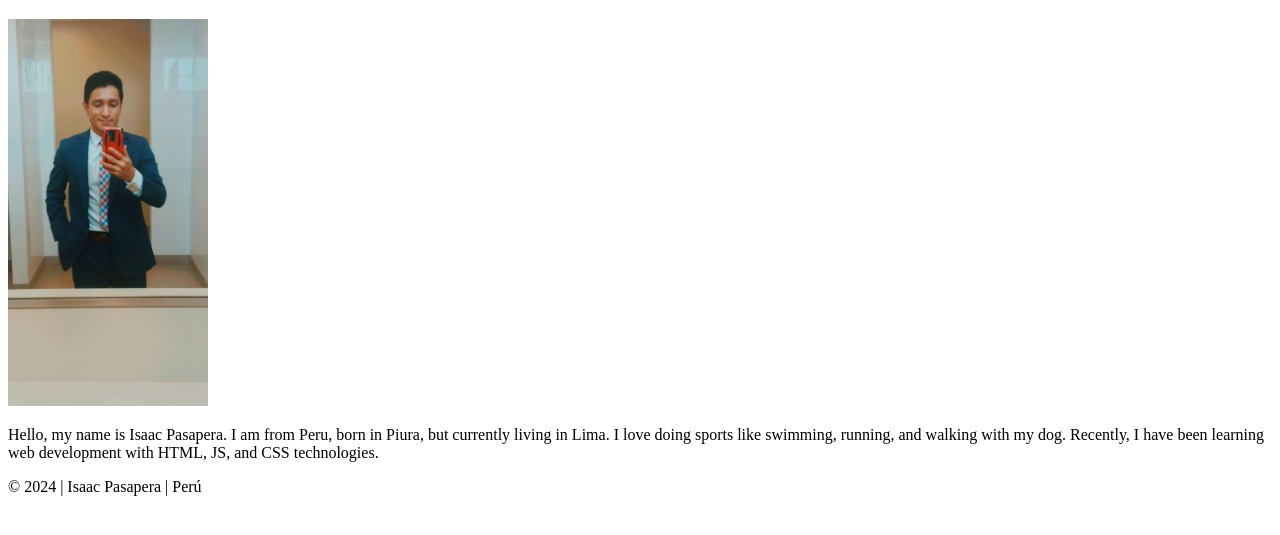
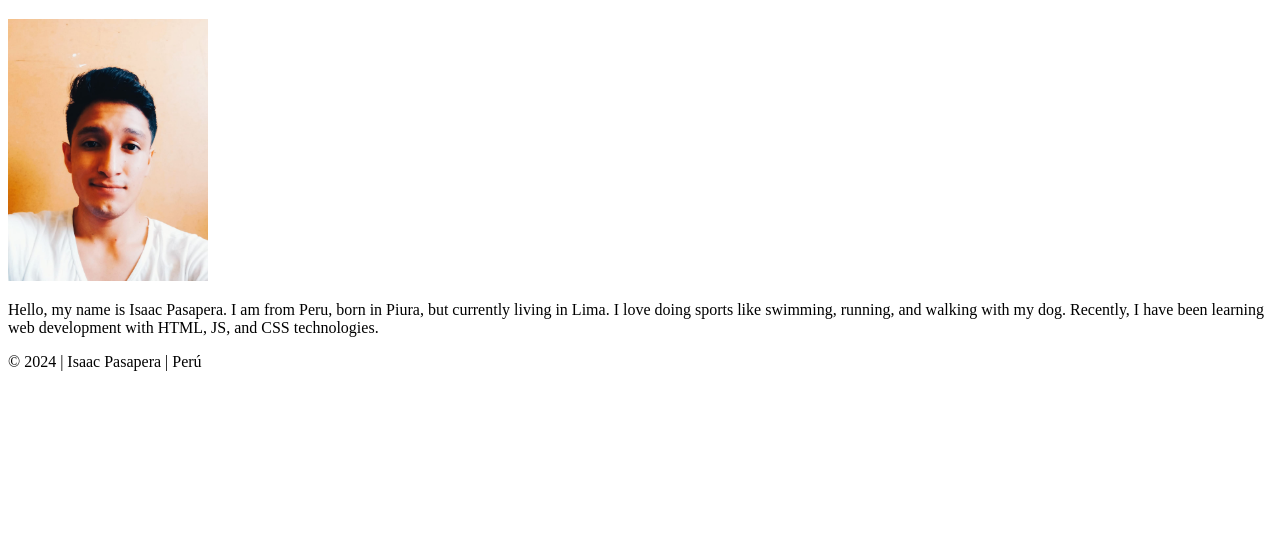
Before and after one commit to isaacpassnav/wdd130, a plain HTML site: page index.html in a window 1280 px wide. Shown: the part 87-622 px from the top of the page. Drawn offline with Linux system fonts and the light colour scheme.

Commit message:
change image

```diff
--- a/index.html
+++ b/index.html
@@ -16,7 +16,7 @@
     </header>
     <main>
         <h1>Isaac Lehí Pasapera Navarro | WDD 130</h1>
-        <img src="/images/isaac.jpeg" alt="Isaac" width="200">
+        <img src="/images/isaacP.jpeg" alt="Isaac" width="200">
         <p>Hello, my name is Isaac Pasapera. I am from Peru, born in Piura, but currently living in Lima. I love doing sports like swimming, running, and walking with my dog. Recently, I have been learning web development with HTML, JS, and CSS technologies.</p>
     </main>
 
```
Also changed, not shown: images/isaacP.jpeg (added).
